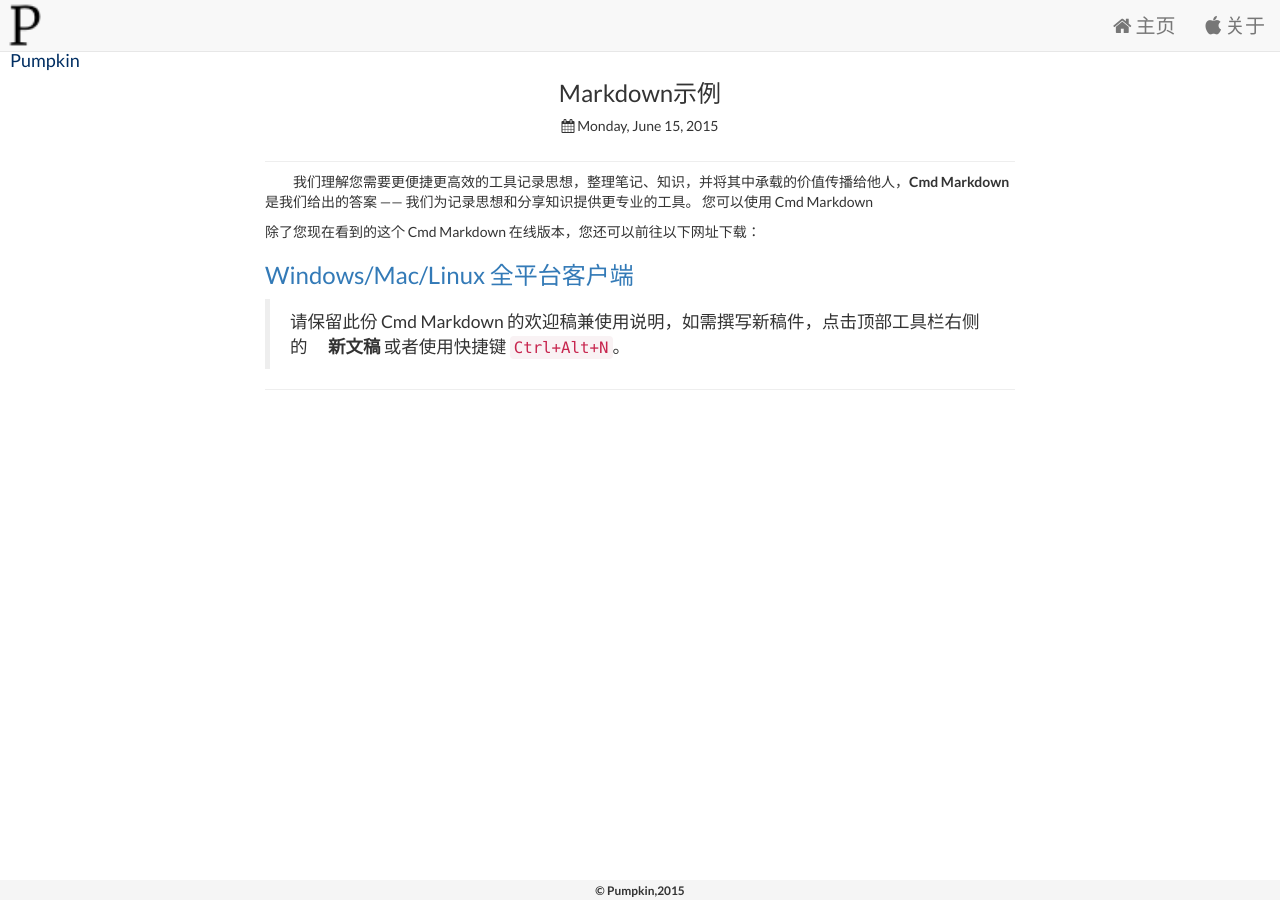
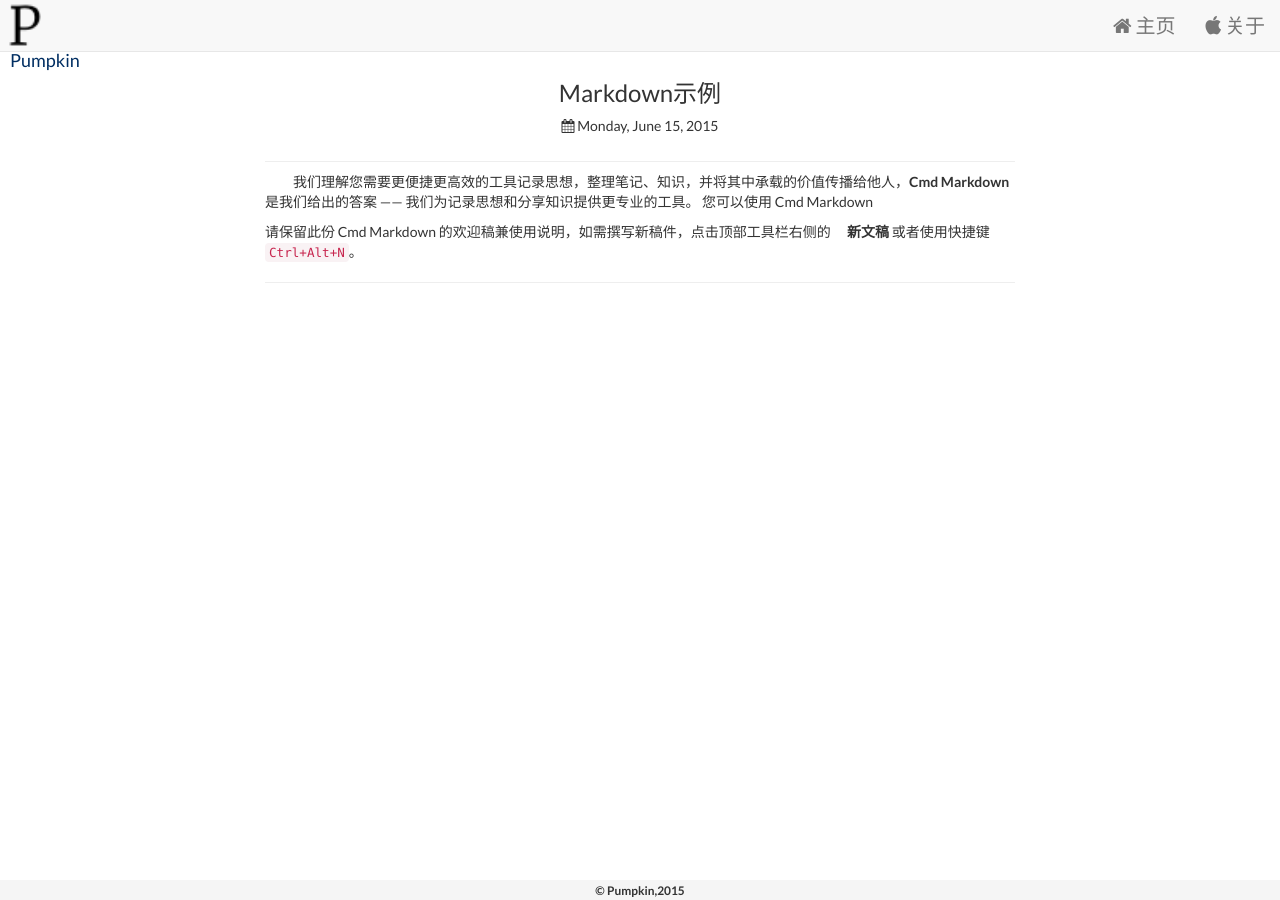
Before and after one commit to LarryBrick/jekyll_demo, a Jekyll site: the page built from _posts/2015-06-15-Markdown示例.md, in a window 1280 px wide. Built offline with Jekyll 4.4.1, drawn with Linux system fonts in a browser that asks for light colours; nearby versions of some CDN libraries.

Commit message:
markdown测试

```diff
--- a/_posts/2015-06-15-Markdown示例.md
+++ b/_posts/2015-06-15-Markdown示例.md
@@ -10,10 +10,7 @@
 
 
 
-除了您现在看到的这个 Cmd Markdown 在线版本，您还可以前往以下网址下载：
 
-### [Windows/Mac/Linux 全平台客户端](https://www.zybuluo.com/cmd/)
-
-> 请保留此份 Cmd Markdown 的欢迎稿兼使用说明，如需撰写新稿件，点击顶部工具栏右侧的 <i class="fa-file"></i> **新文稿** 或者使用快捷键 `Ctrl+Alt+N`。
+请保留此份 Cmd Markdown 的欢迎稿兼使用说明，如需撰写新稿件，点击顶部工具栏右侧的 <i class="fa-file"></i> **新文稿** 或者使用快捷键 `Ctrl+Alt+N`。
 
 ------
```
